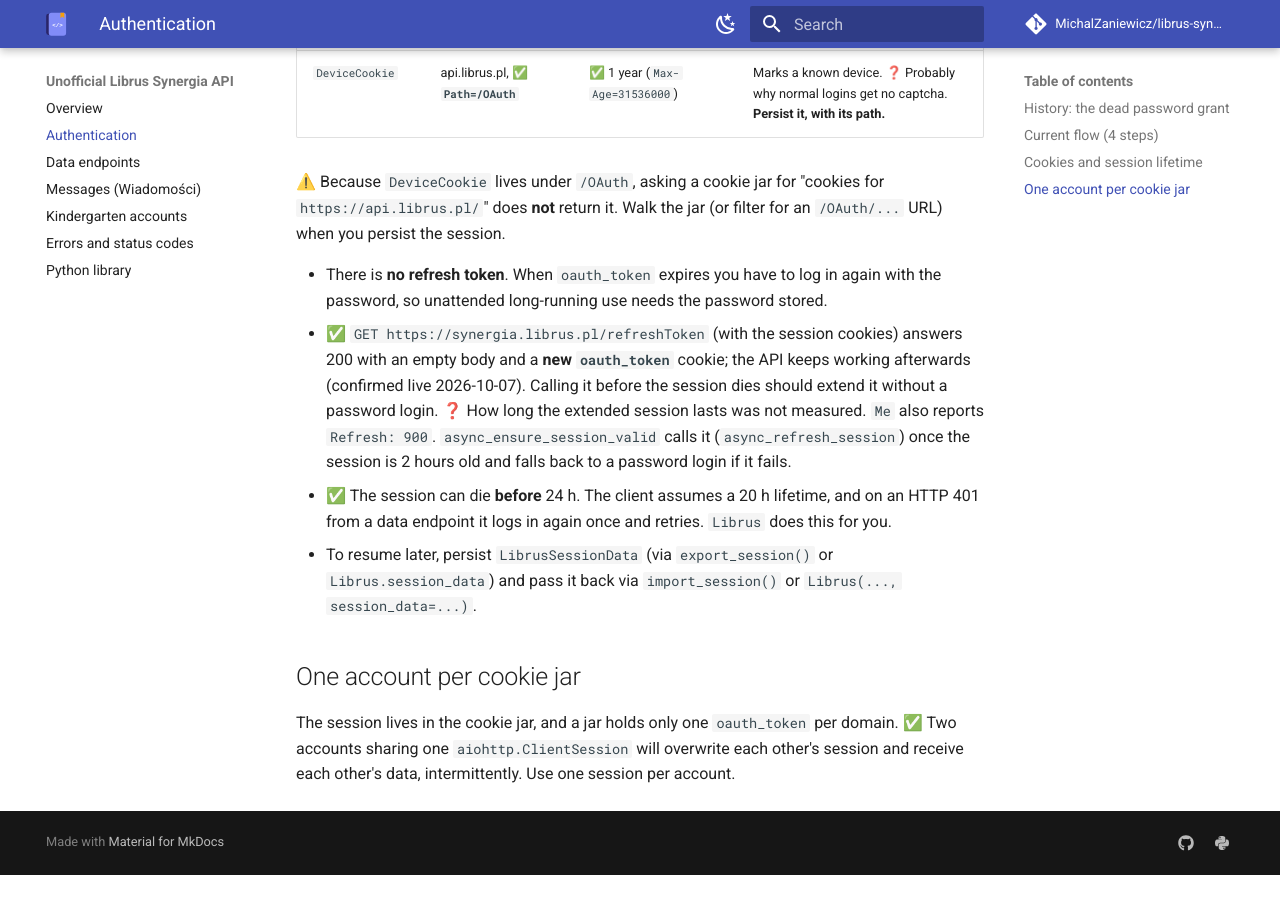
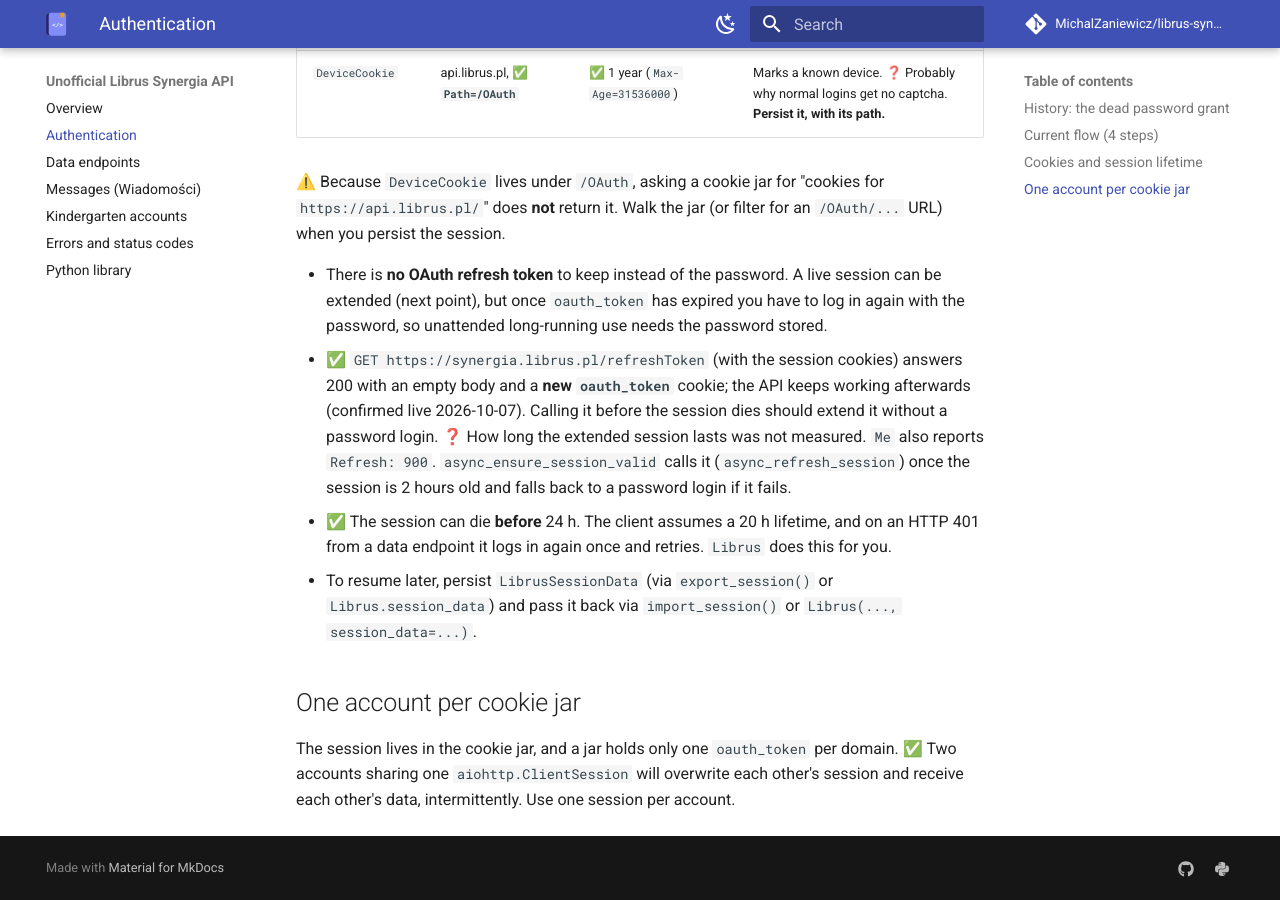
Before and after one commit to MichalZaniewicz/librus-synergia, an MkDocs documentation site: the page built from docs/authentication.md, in a window 1280 px wide and 900 px high, scrolled down 1489 px. Built offline with MkDocs 1.6.1 and Material for MkDocs 9.7.7, drawn with Linux system fonts in a browser that asks for light colours; comment, search, counter and statistics services are not loaded; before the commit the page ends 2364 px from its top, so only the background shows below that.

Commit message:
Docs: the session is renewed via /refreshToken; a password login is only needed once it has lapsed
Co-Authored-By: Claude Opus 5.5 <noreply@anthropic.com>

```diff
--- a/docs/authentication.md
+++ b/docs/authentication.md
@@ -66,9 +66,10 @@ If any response body in steps 3–4 contains a captcha marker (`captcha`,
 "cookies for `https://api.librus.pl/`" does **not** return it. Walk the jar
 (or filter for an `/OAuth/...` URL) when you persist the session.
 
-- There is **no refresh token**. When `oauth_token` expires you have to log
-  in again with the password, so unattended long-running use needs the
-  password stored.
+- There is **no OAuth refresh token** to keep instead of the password. A
+  live session can be extended (next point), but once `oauth_token` has
+  expired you have to log in again with the password, so unattended
+  long-running use needs the password stored.
 - ✅ `GET https://synergia.librus.pl/refreshToken` (with the session cookies)
   answers 200 with an empty body and a **new `oauth_token`** cookie; the API
   keeps working afterwards (confirmed live 2026-10-07). Calling it before the
```
Also changed, not shown: README.md (+1 -1 lines).
